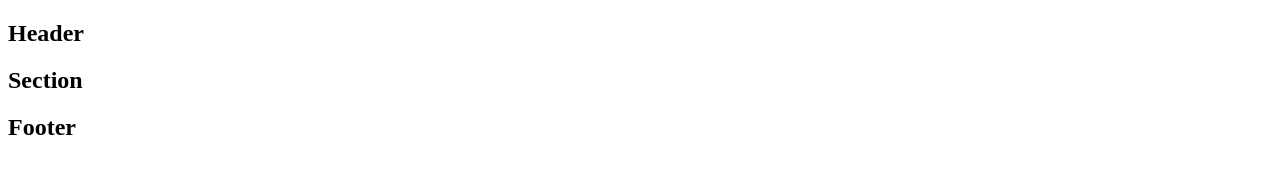
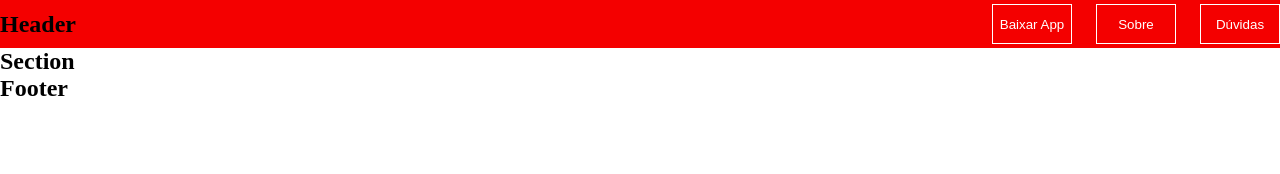
Before and after one commit to iagomauricioo/3av-empreendedorismo, a plain HTML site: page index.html in a window 1280 px wide. Drawn offline with Linux system fonts and the light colour scheme.

Commit message:
creating header

```diff
--- a/index.html
+++ b/index.html
@@ -3,12 +3,19 @@
 <head>
     <meta charset="UTF-8">
     <meta name="viewport" content="width=device-width, initial-scale=1.0">
+    <link rel="stylesheet" href="style.css">
     <title>Documed</title>
 </head>
 <body>
     <main>
         <header>
             <h2>Header</h2>
+
+            <div id="container-buttons">
+                <button class="buttons">Baixar App</button>
+                <button class="buttons">Sobre</button>
+                <button class="buttons">Dúvidas</button>
+            </div>
         </header>
 
         <section>
--- a/style.css
+++ b/style.css
@@ -15,3 +15,30 @@ html {
     --quarternary-color: #F4998D;
     --black-color: #090809;
 }
+
+header {
+    background-color: var(--primary-color);
+    width: 100vw;
+    height: 3rem;
+    display: flex;
+    justify-content: space-between;
+    align-items: center;
+}
+
+#container-buttons {
+    display: flex;
+    gap: 1.5rem;
+}
+
+.buttons {
+    width: 5rem;
+    height: 2.5rem;
+    border: 0.1rem solid white;
+    background-color: transparent;
+    color: white;
+}
+
+.buttons:hover {
+    cursor: pointer;
+    background-color: var(--quarternary-color);
+}
```
